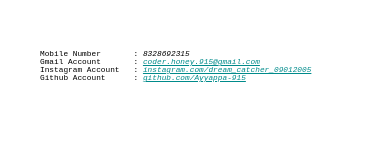
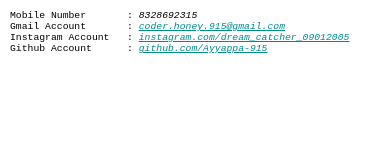
Before and after one commit to Ayyappa-915/PORTFOLIO-915, a website: page public/HTML/contact.html in a window 390 px wide. Drawn offline with Linux system fonts and the light colour scheme; files that its build step writes are made by us from their sources.

Commit message:
Update mobile_contact.css

```diff
--- a/public/CSS/mobile_contact.css
+++ b/public/CSS/mobile_contact.css
@@ -29,10 +29,10 @@
 }
 .contact-page
 {
-    margin-top: 50px;
-    margin-left: 40px;
+    margin-top: 10px;
+    margin-left: 10px;
 }
 pre
 {
-    font-size: 2vw;
+    font-size: 2.5vw;
 }
```
